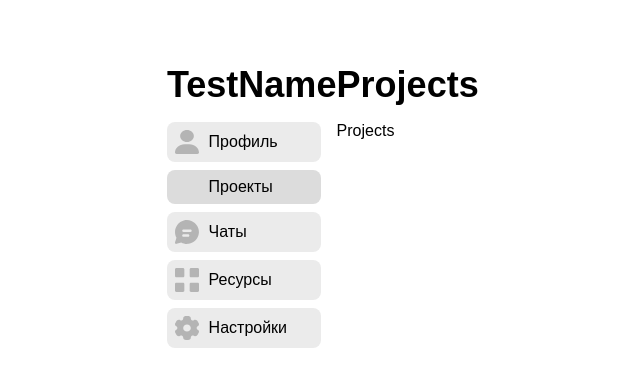
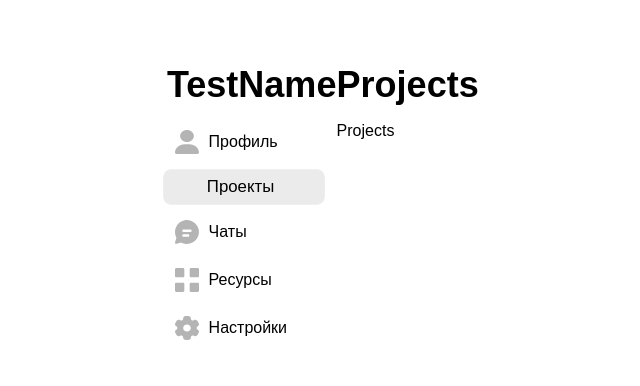
Before and after one commit to GustavoGus0/StartUp-Frontend, a React (Vite) app: page / in a window 1280 px wide. Shown: the top 386 px of the page, without its empty margins (89-729 px from the left). Built offline with nearby package versions, Linux system fonts and the light colour scheme.

Commit message:
Small corrective changes

```diff
--- a/src/components/Layout/index.module.scss
+++ b/src/components/Layout/index.module.scss
@@ -47,6 +47,7 @@
             display: flex;
             gap: 0.6rem;
             align-items: center;
+            transition: 0.1s ease-in-out;
 
             .icon {
               display: flex;
@@ -62,10 +63,12 @@
 
           .link:hover {
             background-color: $linkHoverBackgroundColorLT;
+            scale: 1.05;
           }
 
           .active {
             background-color: $linkHoverBackgroundColorLT;
+            scale: 1.05;
           }
         }
       }
--- a/src/components/Layout/index.tsx
+++ b/src/components/Layout/index.tsx
@@ -3,7 +3,6 @@ import { motion } from 'framer-motion'
 import { useEffect } from 'react'
 import { Link, Outlet, useLocation } from 'react-router'
 
-import { icons } from '../../assets/icons'
 import { useOnceAnimation } from '../../hooks/useOnceAnimation'
 import { animateSlideDown, animateSlideToRight } from '../../lib/animations'
 import { links } from '../../lib/links'
@@ -22,7 +21,7 @@ export const Layout = () => {
     handleReloadPage()
 
     return () => removeListener
-  }, [needAnimation])
+  }, [])
 
   return (
     <div className={css.mainContainer}>
--- a/src/styles/_vars.scss
+++ b/src/styles/_vars.scss
@@ -14,18 +14,22 @@ $mainHeaderFontWeight: bold;
 $menuHeaderWidth: 20%;
 $menuHeaderMaxWidth: 250px;
 $menuItemsGap: 0.5rem;
+
+// LINKS
 $linkPadding: 0.5rem;
 $linkFontSize: 1rem;
 $linkBorderRadius: 0.5em;
-$linkBackgroundColorLT: rgb(235 235 235);
-$linkHoverBackgroundColorLT: rgb(220 220 220);
+$linkBackgroundColorLT: rgb(255 255 255);
+$linkHoverBackgroundColorLT: rgb(235 235 235);
 $linkTextColorLT: rgb(0 0 0);
+$resourcesLinksGap: 1rem;
 
 // MAIN CONTENT
 $mainContentWidth: 100%;
 $segmentMarginTop: 1rem;
-$resourcesLinksGap: 1rem;
 
+// BUTTONS
 $backButtonSize: 2.5em;
 
+// ICONS
 $iconsLightGrayLT: rgb(180 180 180);
```
